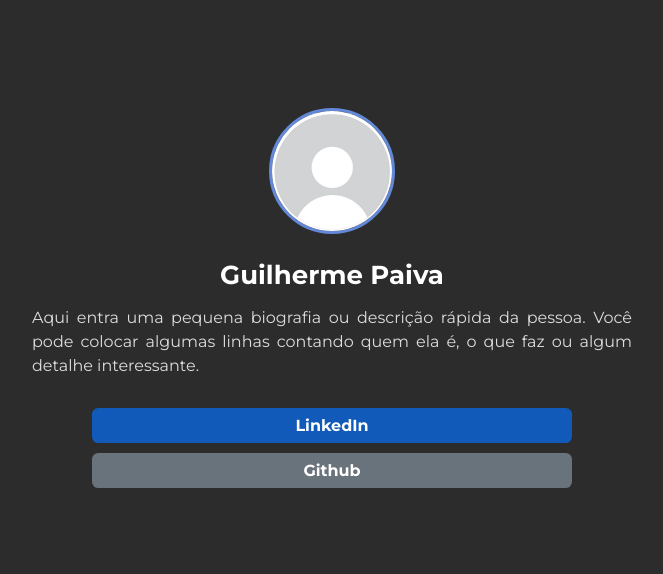
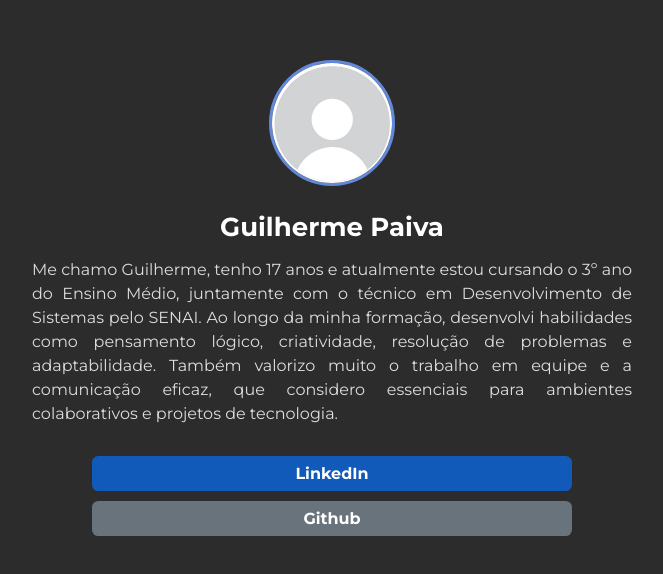
Before and after one commit to guilherme-paiva2007/aula_teste_software, a plain HTML site: page cards/gui.html in a window 1280 px wide. Shown: the part 112-686 px from the top of the page, without its empty margins (308-971 px from the left). Drawn offline with Linux system fonts and the light colour scheme; a script that the page names is missing.

Commit message:
biografia lin

```diff
--- a/cards/gui.html
+++ b/cards/gui.html
@@ -6,17 +6,20 @@
     href="https://fonts.googleapis.com/css2?family=Montserrat:ital,wght@0,100..900;1,100..900&family=Noto+Sans+Arabic:wght@100..900&family=Noto+Serif+Old+Uyghur&display=swap"
     rel="stylesheet">
 
-    <body >
+<body>
 
     <div id="overlayContent">
         <img src="../img/user.jpg" alt="Foto da pessoa">
         <h2>Guilherme Paiva</h2>
         <p>
-                Aqui entra uma pequena biografia ou descrição rápida da pessoa.
-                Você pode colocar algumas linhas contando quem ela é, o que faz
-                ou algum detalhe interessante.
+            Me chamo Guilherme, tenho 17 anos e atualmente estou cursando o 3º ano do Ensino Médio, juntamente com o
+            técnico em Desenvolvimento de Sistemas pelo SENAI. Ao longo da minha formação, desenvolvi habilidades como
+            pensamento lógico, criatividade, resolução de problemas e adaptabilidade. Também valorizo muito o trabalho
+            em equipe e a comunicação eficaz, que considero essenciais para ambientes colaborativos e projetos de
+            tecnologia.
         </p>
-            <button class="linkedin" onclick="window.open('https://www.linkedin.com/in/guilherme-paiva-b2a722332/', '_blank')">LinkedIn</button>
+        <button class="linkedin"
+            onclick="window.open('https://www.linkedin.com/in/guilherme-paiva-b2a722332/', '_blank')">LinkedIn</button>
         <button class="github" onclick="window.open('https://github.com/guilherme-paiva2007', '_blank')">Github</button>
     </div>
 </body>
```
Lines whose indentation alone changed are shown as unchanged.
